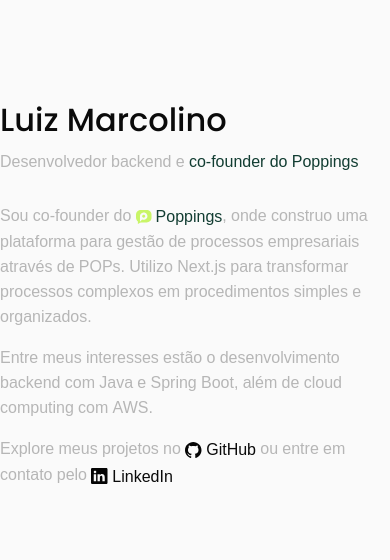
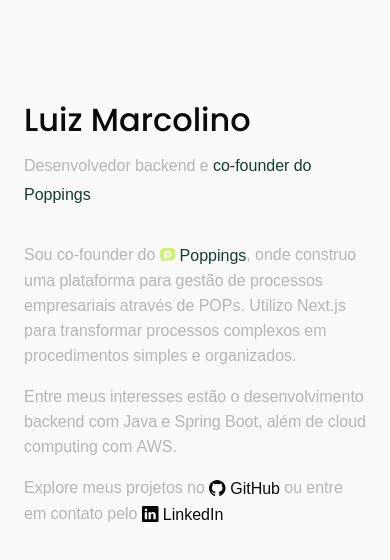
Before and after one commit to luizmarcoliino/portfoliodomarcola, a plain HTML site: page index.html in a window 390 px wide. Drawn offline with Linux system fonts and the light colour scheme.

Commit message:
style: reestrutura base das secoes e termina a responsividade

```diff
--- a/assets/css/paginas/index.css
+++ b/assets/css/paginas/index.css
@@ -4,17 +4,24 @@ body {
 
 .main_index {
   width: 100%;
-  height: 100vh;
+  min-height: 100vh;
   display: flex;
   align-items: flex-start;
   justify-content: center;
-  margin-top: var(--espaçamento-13);
+}
+
+.secao_destaque {
+    width: 100%;
+    padding: 96px 24px 48px;
 }
 
 .container_destaque {
-  display: flex;
-  flex-direction: column;
-  gap: var(--espaçamento-5);
+    width: 100%;
+    max-width: 635px;
+    margin: 0 auto;
+    display: flex;
+    flex-direction: column;
+    gap: var(--espaçamento-5);
 }
 
 .apresentacao_destaque {
@@ -33,7 +40,7 @@ body {
   font-size: var(--tamanho-fonte-3);
   color: var(--cor-cinza-1);
   font-weight: 400;
-  line-height: 1.2;
+  line-height: 1.8;
 }
 
 .apresentacao_destaque .descricao_destaque .descricao_cor_destaque {
@@ -76,3 +83,7 @@ body {
   color: var(--cor-preto-1);
   text-decoration: none;
 }
+
+@media (max-width: 375px) {
+
+}
```
